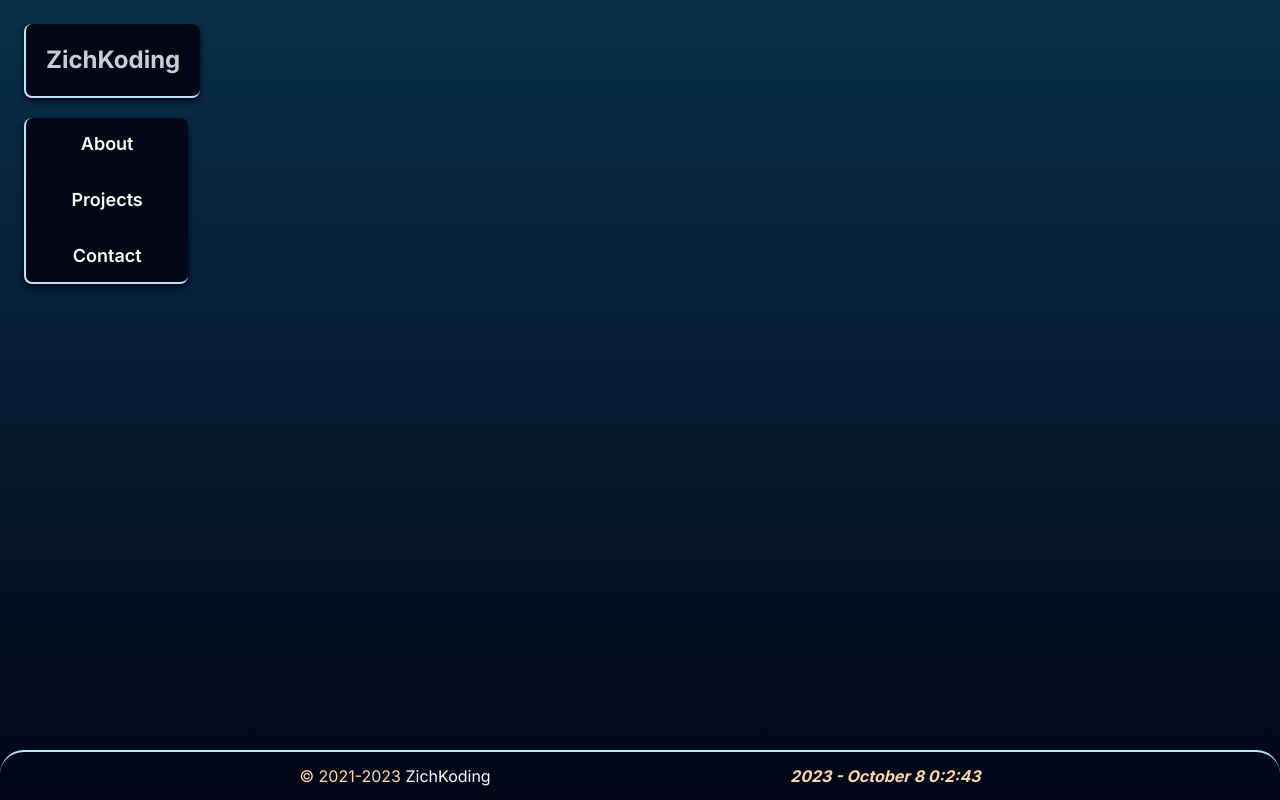
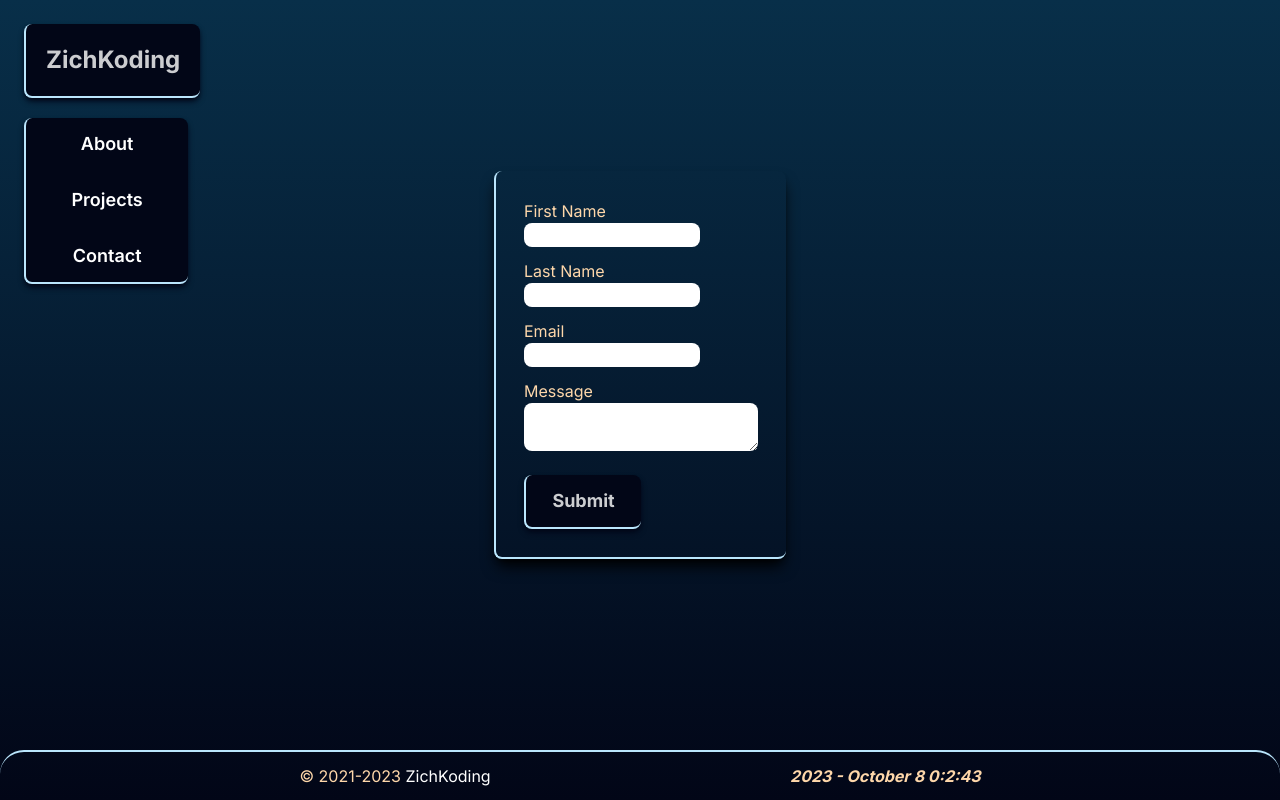
Before and after one commit to ZichKoding/ZichKoding.github.io, a Next.js app: page /contact in a window 1280 px wide. Built offline with nearby package versions, Linux system fonts and the light colour scheme.

Commit message:
Added contact form. Needs functionality.

```diff
--- a/app/contact/page.tsx
+++ b/app/contact/page.tsx
@@ -1,10 +1,88 @@
-import Header from '@/components/Header';
+"use client";
+
+import { useState } from "react";
+
+interface ContactInfo {
+  firstName: string;
+  lastName: string;
+  email: string;
+  message: string;
+}
 
 export default function Contact() {
+  const [contactInfo, setContactInfo] = useState<ContactInfo>({
+    firstName: "",
+    lastName: "",
+    email: "",
+    message: "",
+  });
+
+  const handleChange = (e: React.ChangeEvent<HTMLInputElement>) => {
+    setContactInfo({
+      ...contactInfo,
+      [e.target.name]: e.target.value,
+    });
+  };
+
+  console.log(contactInfo);
+
   return (
     <>
-      <main className="flex flex-grow">
-
+      <main className="flex flex-grow justify-center items-center text-orange-200">
+        <form className="flex flex-col border-b-2 border-r-2 md:border-r-0 md:border-l-2
+                        border-sky-200 p-7 rounded-lg shadow-lg shadow-black">
+          <div className="flex flex-col pb-3 sm:w-3/4">
+            <label htmlFor="firstName">First Name</label>
+            <input
+              id="firstName"
+              name="firstName"
+              type="text"
+              value={contactInfo.firstName}
+              onChange={handleChange}
+              className="text-slate-900 rounded-lg font-bold"
+            />
+          </div>
+          <div className="flex flex-col pb-3 sm:w-3/4">
+            <label htmlFor="lastName">Last Name</label>
+            <input
+              id="lastName"
+              name="lastName"
+              type="text"
+              value={contactInfo.lastName}
+              onChange={handleChange}
+              className="text-slate-900 rounded-lg font-bold"
+            />
+          </div>
+          <div className="flex flex-col pb-3 sm:w-3/4">
+            <label htmlFor="email">Email</label>
+            <input
+              id="email"
+              name="email"
+              type="email"
+              value={contactInfo.email}
+              onChange={handleChange}
+              className="text-slate-900 rounded-lg font-bold"
+            />
+          </div>
+          <div className="flex flex-col pb-3 sm:w-full">
+            <label htmlFor="message">Message</label>
+            <textarea
+              id="message"
+              name="message"
+              value={contactInfo.message}
+              width="16"
+              height="4"
+              onChange={handleChange}
+              className="text-slate-900 rounded-lg font-bold w-full"
+            />
+          </div>
+          <button type="submit" className="text-opacity-80 border-b-2 border-r-2 md:border-r-0 md:border-l-2
+                                        border-sky-200 text-white hover:text-orange-200 mt-3 p-3 h-fit
+                                        text-lg align-center font-bold rounded-lg bg-slate-950
+                                        shadow-md shadow-slate-950 w-1/2">
+            Submit
+          </button>
+        </form>
       </main>
     </>
   )
--- a/components/Header.tsx
+++ b/components/Header.tsx
@@ -8,7 +8,7 @@ export default function Header() {
                 <Link href="/" className="text-opacity-80 border-b-2 border-r-2 md:border-r-0 md:border-l-2
                                         border-sky-200 text-white hover:text-orange-200 p-3 sm:p-5 h-fit
                                         text-2xl align-center font-bold rounded-lg bg-slate-950
-                                        shadow-md shadow-slate-950 ">
+                                        shadow-md shadow-slate-950">
                     ZichKoding
                 </Link>
                 <nav className="flex flex-col gap-7 items-center
```
